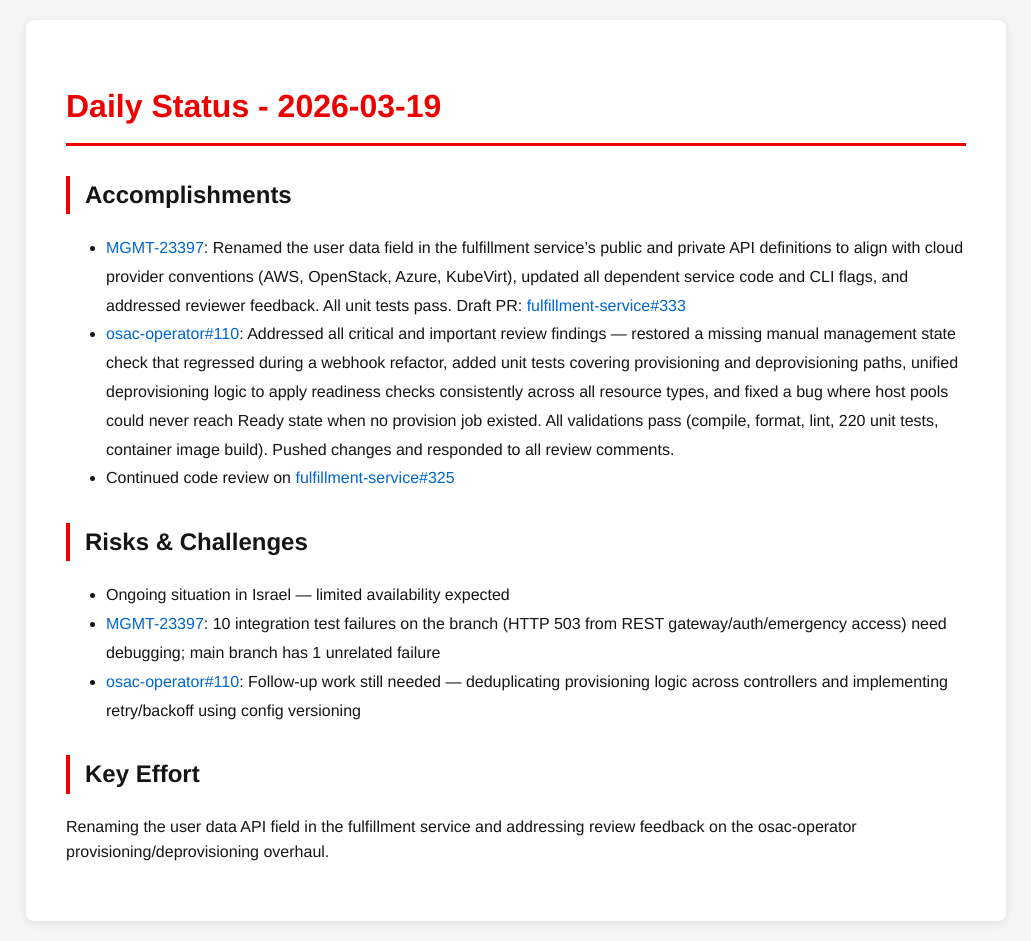
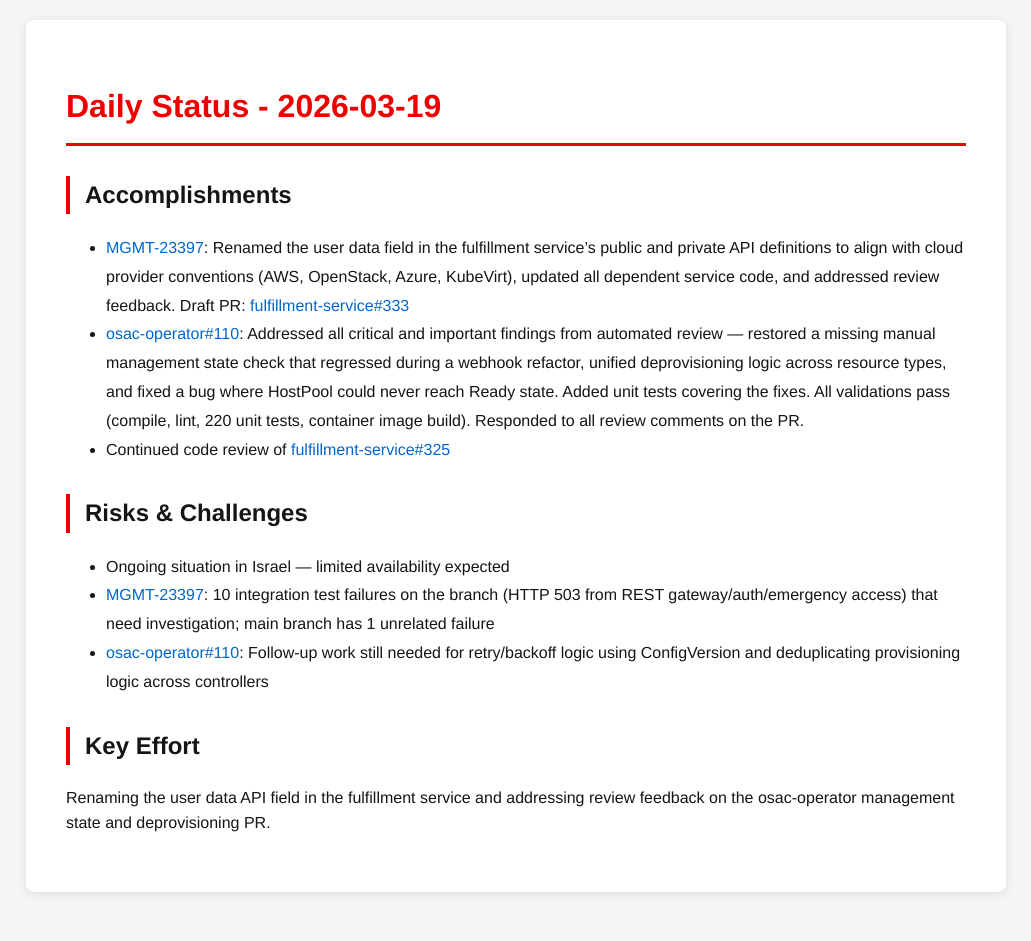
Before and after one commit to tzvatot/daily-status, a Jekyll site: the page built from 2026-03-19.md, in a window 1280 px wide. Shown: the whole page, without its empty margins (124-1155 px from the left). Built offline with Jekyll 4.4.1, drawn with Linux system fonts in a browser that asks for light colours; after the commit the page ends 912 px from its top, so only the background shows below that.

Commit message:
Daily status update - 2026-03-19

```diff
--- a/2026-03-19.md
+++ b/2026-03-19.md
@@ -7,14 +7,14 @@ date: 2026-03-19
 # Daily Status - 2026-03-19
 
 ## Accomplishments
-- [MGMT-23397](https://issues.redhat.com/browse/MGMT-23397): Renamed the user data field in the fulfillment service's public and private API definitions to align with cloud provider conventions (AWS, OpenStack, Azure, KubeVirt), updated all dependent service code and CLI flags, and addressed reviewer feedback. All unit tests pass. Draft PR: [fulfillment-service#333](https://github.com/osac-project/fulfillment-service/pull/333)
-- [osac-operator#110](https://github.com/osac-project/osac-operator/pull/110): Addressed all critical and important review findings — restored a missing manual management state check that regressed during a webhook refactor, added unit tests covering provisioning and deprovisioning paths, unified deprovisioning logic to apply readiness checks consistently across all resource types, and fixed a bug where host pools could never reach Ready state when no provision job existed. All validations pass (compile, format, lint, 220 unit tests, container image build). Pushed changes and responded to all review comments.
-- Continued code review on [fulfillment-service#325](https://github.com/osac-project/fulfillment-service/pull/325)
+- [MGMT-23397](https://issues.redhat.com/browse/MGMT-23397): Renamed the user data field in the fulfillment service's public and private API definitions to align with cloud provider conventions (AWS, OpenStack, Azure, KubeVirt), updated all dependent service code, and addressed review feedback. Draft PR: [fulfillment-service#333](https://github.com/osac-project/fulfillment-service/pull/333)
+- [osac-operator#110](https://github.com/osac-project/osac-operator/pull/110): Addressed all critical and important findings from automated review — restored a missing manual management state check that regressed during a webhook refactor, unified deprovisioning logic across resource types, and fixed a bug where HostPool could never reach Ready state. Added unit tests covering the fixes. All validations pass (compile, lint, 220 unit tests, container image build). Responded to all review comments on the PR.
+- Continued code review of [fulfillment-service#325](https://github.com/osac-project/fulfillment-service/pull/325)
 
 ## Risks & Challenges
 - Ongoing situation in Israel — limited availability expected
-- [MGMT-23397](https://issues.redhat.com/browse/MGMT-23397): 10 integration test failures on the branch (HTTP 503 from REST gateway/auth/emergency access) need debugging; main branch has 1 unrelated failure
-- [osac-operator#110](https://github.com/osac-project/osac-operator/pull/110): Follow-up work still needed — deduplicating provisioning logic across controllers and implementing retry/backoff using config versioning
+- [MGMT-23397](https://issues.redhat.com/browse/MGMT-23397): 10 integration test failures on the branch (HTTP 503 from REST gateway/auth/emergency access) that need investigation; main branch has 1 unrelated failure
+- [osac-operator#110](https://github.com/osac-project/osac-operator/pull/110): Follow-up work still needed for retry/backoff logic using ConfigVersion and deduplicating provisioning logic across controllers
 
 ## Key Effort
-Renaming the user data API field in the fulfillment service and addressing review feedback on the osac-operator provisioning/deprovisioning overhaul.
+Renaming the user data API field in the fulfillment service and addressing review feedback on the osac-operator management state and deprovisioning PR.
```
